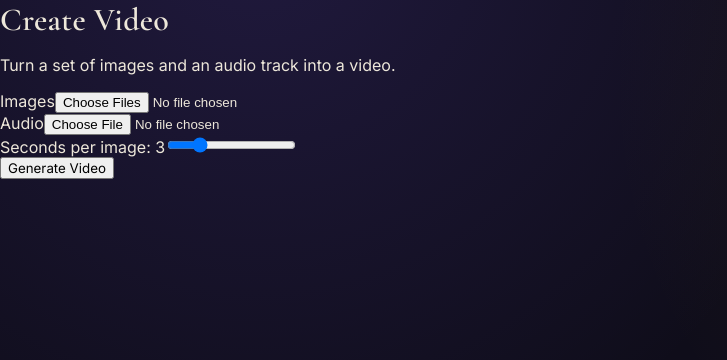
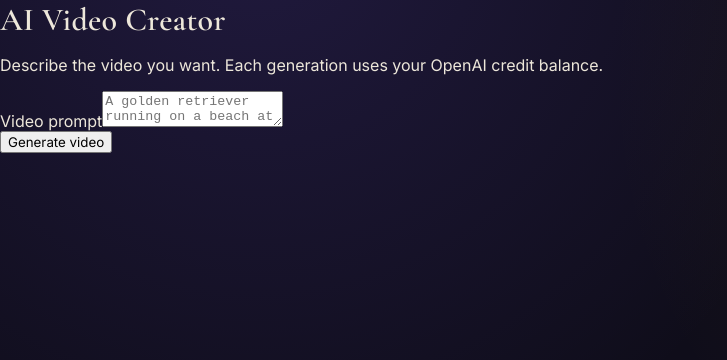
Before and after one commit to joelbanks301-byte/kingdom-ai, a Next.js app: page /create-video in a window 1280 px wide. Shown: the top 360 px of the page, without its empty margins (0-727 px from the left). Built offline with nearby package versions, Linux system fonts and the light colour scheme.

Commit message:
Enhance video creation functionality with prompt input
Refactor CreateVideoPage to include a video prompt input and update error handling. Adjust UI elements and improve status messaging during video generation.

```diff
--- a/app/create-video/page.tsx
+++ b/app/create-video/page.tsx
@@ -1,114 +1,114 @@
 "use client";
 
 import { useState } from "react";
-import { createVideoFromImages } from "@/lib/ffmpeg";
 
 export default function CreateVideoPage() {
-  const [images, setImages] = useState<File[]>([]);
-  const [audio, setAudio] = useState<File | null>(null);
-  const [secondsPerImage, setSecondsPerImage] = useState(3);
-  const [progress, setProgress] = useState(0);
+  const [prompt, setPrompt] = useState("");
   const [isProcessing, setIsProcessing] = useState(false);
-  const [videoUrl, setVideoUrl] = useState<string | null>(null);
-  const [error, setError] = useState<string | null>(null);
+  const [statusMessage, setStatusMessage] = useState("");
+  const [videoUrl, setVideoUrl] = useState(null);
+  const [error, setError] = useState(null);
 
   async function handleGenerate() {
-    if (images.length === 0 || !audio) {
-      setError("Please select at least one image and an audio file.");
+    if (!prompt.trim()) {
+      setError("Please describe the video you want.");
       return;
     }
 
     setError(null);
+    setVideoUrl(null);
     setIsProcessing(true);
-    setProgress(0);
-    setVideoUrl(null);
+    setStatusMessage("Starting your video...");
 
     try {
-      const blob = await createVideoFromImages(
-        images,
-        audio,
-        secondsPerImage,
-        (ratio) => setProgress(ratio)
-      );
-      setVideoUrl(URL.createObjectURL(blob));
+      // Step 1: kick off the job on our secure server route
+      const createRes = await fetch("/api/generate-video", {
+        method: "POST",
+        headers: { "Content-Type": "application/json" },
+        body: JSON.stringify({ prompt }),
+      });
+      const createData = await createRes.json();
+
+      if (!createRes.ok) {
+        throw new Error(createData?.error?.message || "Failed to start video.");
+      }
+
+      const videoId = createData.id;
+      setStatusMessage("Generating your video, this can take a minute or two...");
+
+      // Step 2: poll until the job is done
+      let finished = false;
+      let attempts = 0;
+      while (!finished && attempts < 60) {
+        await new Promise((r) => setTimeout(r, 5000));
+        attempts++;
+
+        const statusRes = await fetch(`/api/video-status?id=${videoId}`);
+        const statusData = await statusRes.json();
+
+        if (!statusRes.ok) {
+          throw new Error(statusData?.error?.message || "Failed to check status.");
+        }
+
+        if (statusData.status === "completed") {
+          finished = true;
+          setVideoUrl(`/api/video-status?id=${videoId}&download=1`);
+          setStatusMessage("Done!");
+        } else if (statusData.status === "failed") {
+          throw new Error("Video generation failed. Try a different prompt.");
+        } else {
+          setStatusMessage(`Status: ${statusData.status}...`);
+        }
+      }
+
+      if (!finished) {
+        throw new Error("This is taking longer than expected. Please check back shortly.");
+      }
     } catch (err) {
-      console.error(err);
-      setError("Something went wrong while creating the video.");
+      setError(err.message || "Something went wrong.");
     } finally {
       setIsProcessing(false);
     }
   }
 
   return (
-    <div className="max-w-xl mx-auto p-6 space-y-6">
-      <h1 className="text-2xl font-bold">Create Video</h1>
-      <p className="text-sm text-gray-500">
-        Turn a set of images and an audio track into a video.
+    <div className="max-w-xl mx-auto p-6 space-y-4">
+      <h1 className="text-2xl font-bold">AI Video Creator</h1>
+      <p className="text-sm text-gray-600">
+        Describe the video you want. Each generation uses your OpenAI credit balance.
       </p>
 
       <div className="space-y-2">
-        <label className="block text-sm font-medium">Images</label>
-        <input
-          type="file"
-          accept="image/*"
-          multiple
-          onChange={(e) => setImages(Array.from(e.target.files ?? []))}
-        />
-        {images.length > 0 && (
-          <p className="text-xs text-gray-500">{images.length} image(s) selected</p>
-        )}
-      </div>
-
-      <div className="space-y-2">
-        <label className="block text-sm font-medium">Audio</label>
-        <input
-          type="file"
-          accept="audio/*"
-          onChange={(e) => setAudio(e.target.files?.[0] ?? null)}
-        />
-        {audio && <p className="text-xs text-gray-500">{audio.name}</p>}
-      </div>
-
-      <div className="space-y-2">
-        <label className="block text-sm font-medium">
-          Seconds per image: {secondsPerImage}
-        </label>
-        <input
-          type="range"
-          min={1}
-          max={10}
-          value={secondsPerImage}
-          onChange={(e) => setSecondsPerImage(Number(e.target.value))}
-          className="w-full"
+        <label className="block text-sm font-medium">Video prompt</label>
+        <textarea
+          className="w-full border rounded p-2 min-h-[100px]"
+          placeholder="A golden retriever running on a beach at sunset..."
+          value={prompt}
+          onChange={(e) => setPrompt(e.target.value)}
         />
       </div>
 
       <button
         onClick={handleGenerate}
         disabled={isProcessing}
-        className="w-full bg-black text-white rounded-lg py-2 font-medium disabled:opacity-50"
+        className="w-full bg-black text-white rounded py-2 disabled:opacity-50"
       >
-        {isProcessing ? "Processing..." : "Generate Video"}
+        {isProcessing ? "Generating..." : "Generate video"}
       </button>
 
-      {isProcessing && (
-        <div className="w-full bg-gray-200 rounded-full h-2">
-          <div
-            className="bg-black h-2 rounded-full transition-all"
-            style={{ width: `${Math.round(progress * 100)}%` }}
-          />
-        </div>
+      {statusMessage && !error && (
+        <p className="text-sm text-gray-600">{statusMessage}</p>
       )}
 
-      {error && <p className="text-sm text-red-500">{error}</p>}
+      {error && <p className="text-sm text-red-600">{error}</p>}
 
       {videoUrl && (
         <div className="space-y-2">
-          <video src={videoUrl} controls className="w-full rounded-lg" />
+          <video src={videoUrl} controls className="w-full rounded" />
           <a
             href={videoUrl}
             download="kingdom-ai-video.mp4"
-            className="block text-center bg-gray-100 rounded-lg py-2 font-medium"
+            className="block text-center text-sm underline"
           >
             Download Video
           </a>
@@ -116,4 +116,113 @@ export default function CreateVideoPage() {
       )}
     </div>
   );
+  }
+        // File path in your repo: app/api/generate-video/route.js
+//
+// This runs on the server only. Your OPENAI_API_KEY never reaches
+// the browser or the public website — it stays hidden here.
+
+export async function POST(request) {
+  const apiKey = process.env.OPENAI_API_KEY;
+
+  if (!apiKey) {
+    return Response.json(
+      { error: "Server is missing OPENAI_API_KEY" },
+      { status: 500 }
+    );
+  }
+
+  try {
+    const { prompt } = await request.json();
+
+    if (!prompt || typeof prompt !== "string") {
+      return Response.json(
+        { error: "Missing 'prompt' in request body" },
+        { status: 400 }
+      );
+    }
+
+    const createResp = await fetch("https://api.openai.com/v1/videos", {
+      method: "POST",
+      headers: {
+        Authorization: `Bearer ${apiKey}`,
+        "Content-Type": "application/json",
+      },
+      body: JSON.stringify({
+        model: "sora-2",
+        prompt: prompt,
+        seconds: "8",
+        size: "720x1280",
+      }),
+    });
+
+    const data = await createResp.json();
+
+    if (!createResp.ok) {
+      return Response.json({ error: data }, { status: createResp.status });
+    }
+
+    // Returns a job id + status. Frontend polls /api/video-status?id=... next.
+    return Response.json(data);
+  } catch (err) {
+    return Response.json({ error: err.message }, { status: 500 });
+  }
+        }
+          // File path in your repo: app/api/video-status/route.js
+//
+// Checks job status. When ?download=1 is added and the video is ready,
+// this streams the actual MP4 file back through our server (so the
+// browser never needs direct access to OpenAI or your API key).
+
+export async function GET(request) {
+  const apiKey = process.env.OPENAI_API_KEY;
+  const { searchParams } = new URL(request.url);
+  const videoId = searchParams.get("id");
+  const wantsDownload = searchParams.get("download") === "1";
+
+  if (!apiKey) {
+    return Response.json(
+      { error: "Server is missing OPENAI_API_KEY" },
+      { status: 500 }
+    );
+  }
+  if (!videoId) {
+    return Response.json({ error: "Missing 'id' parameter" }, { status: 400 });
+  }
+
+  try {
+    if (wantsDownload) {
+      const contentResp = await fetch(
+        `https://api.openai.com/v1/videos/${videoId}/content`,
+        { headers: { Authorization: `Bearer ${apiKey}` } }
+      );
+
+      if (!contentResp.ok) {
+        const errData = await contentResp.json().catch(() => ({}));
+        return Response.json({ error: errData }, { status: contentResp.status });
+      }
+
+      return new Response(contentResp.body, {
+        status: 200,
+        headers: {
+          "Content-Type": "video/mp4",
+          "Cache-Control": "no-store",
+        },
+      });
+    }
+
+    const statusResp = await fetch(
+      `https://api.openai.com/v1/videos/${videoId}`,
+      { headers: { Authorization: `Bearer ${apiKey}` } }
+    );
+    const data = await statusResp.json();
+
+    if (!statusResp.ok) {
+      return Response.json({ error: data }, { status: statusResp.status });
+    }
+
+    return Response.json(data);
+  } catch (err) {
+    return Response.json({ error: err.message }, { status: 500 });
+  }
 }
```
